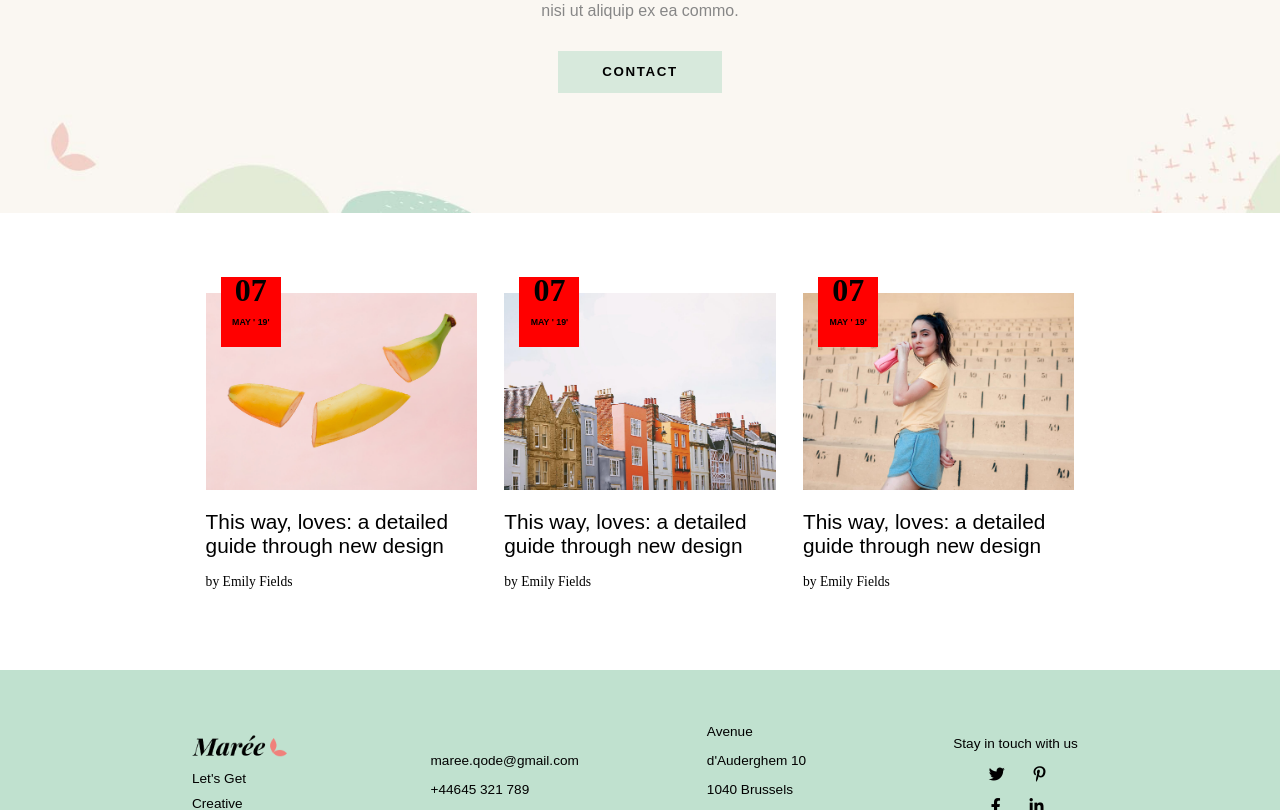
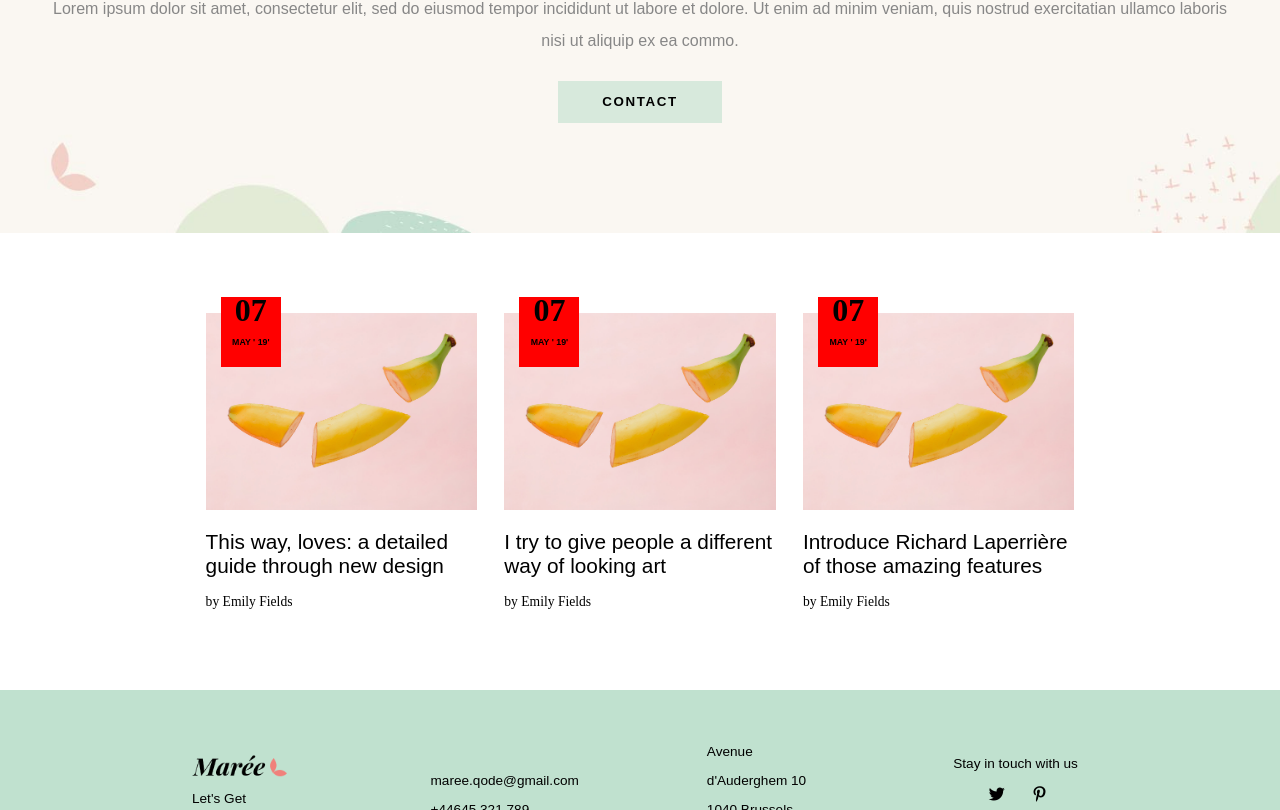
Before and after one commit to StefaniaSgreva/proj-html-vuejs, a Vue app: page / in a window 1280 px wide. Shown: the part 2509-3319 px from the top of the page. Built offline with nearby package versions, Linux system fonts and the light colour scheme; a web font is replaced by a local one.

Commit message:
added dynamically blog posts cards

```diff
--- a/src/assets/styles/main.scss
+++ b/src/assets/styles/main.scss
@@ -29,7 +29,7 @@ section{
     margin-bottom: 5rem;
 }
 h2{
-    font-size: 3rem;
+    font-size: 4rem;
     font-weight: lighter;
 }
 h3{
--- a/src/components/AppBlog.vue
+++ b/src/components/AppBlog.vue
@@ -3,8 +3,8 @@
         <div class="container">
             <div class="box">
                 <div class="row">
-
-                    <div class="card">
+                   <BlogPost v-for="(item,index) in posts" :key="index" :obj="item"/>
+                    <!-- <div class="card">
                         <div class="date">
                             <div class="day font-italic">07</div>
                             <div class="year">May ' 19'</div>
@@ -12,29 +12,7 @@
                         <img src="../assets/images/h-2-blog-img-1.jpg" alt="">
                         <h3>This way, loves: a detailed guide through new design</h3>
                         <div class="credits font-italic">by Emily Fields</div>
-                    </div>
-
-                    <div class="card">
-                        <div class="date">
-                            <div class="day font-italic">07</div>
-                            <div class="year">May ' 19'</div>
-                        </div>
-                        <img src="../assets/images/h-2-blog-img-2.jpg" alt="">
-                        <h3>This way, loves: a detailed guide through new design</h3>
-                        <div class="credits font-italic">by Emily Fields</div>
-                    </div>
-
-
-                    <div class="card">
-                        <div class="date">
-                            <div class="day font-italic">07</div>
-                            <div class="year">May ' 19'</div>
-                        </div>
-                        <img src="../assets/images/h-2-blog-img-3.jpg" alt="">
-                        <h3>This way, loves: a detailed guide through new design</h3>
-                        <div class="credits font-italic">by Emily Fields</div>
-                    </div>
-
+                    </div> -->
                 </div>
             </div>
         </div>
@@ -42,9 +20,18 @@
 </template>
 
 <script>
+import {blogPosts} from '../data/arrays'
+import BlogPost from './BlogPost.vue';
+
     export default {
-        name: 'AppBlog'
+    name: "AppBlog",
+    components: { BlogPost },
+    data(){
+        return {
+            posts: blogPosts,
+        }
     }
+}
 </script>
 
 <style lang="scss" scoped>
@@ -58,44 +45,6 @@
         width: 100%;
         @include dflex-center;
 
-        .card{
-                flex-basis: calc(100% / 3);
-                padding: 0 .85rem;
-                position: relative;
-
-                .date{
-                    height: 70px;
-                    width: 60px;
-                    background-color: red;
-                    position: absolute;
-                    top: -1rem;
-                    left: 1.8rem;
-
-                    .day{
-                        font-size: 2rem;
-                        text-align: center;
-                        margin-top: -.35rem;
-                    }
-                    .year{
-                        font-size: .55rem;
-                        font-weight: 700;
-                        text-align: center;
-                        text-transform: uppercase;
-                        padding-top: .55rem;
-                    }
-                }
-
-                h3{
-                    font-weight: 400;
-                    font-size: 1.3rem;
-                    margin: 1rem 0;
-                }
-
-                .credits{
-                    font-size: .85rem;
-                    font-weight: 500;
-                }
-        }
     }
 }
 </style>
--- a/src/components/AppWorkingProcess.vue
+++ b/src/components/AppWorkingProcess.vue
@@ -34,7 +34,7 @@ import ProcessComponent from './ProcessComponent.vue';
 }
 </script>
 
-<style lang="scss" scoped>
+<style lang="scss">
 @use '../assets/styles/partials/variables' as *;
 @use '../assets/styles/partials/mixins' as *;
 
--- /dev/null
+++ b/src/components/BlogPost.vue
@@ -0,0 +1,70 @@
+<template>
+    <div class="card">
+        <div class="date">
+            <div class="day font-italic">07</div>
+            <div class="year">May ' 19'</div>
+        </div>
+        <img :src="getImageURL(`h-2-blog-img-1.jpg`)" alt="blog post image">
+        <!-- <img :src="`/images/${ obj.imageName }.jpeg`" alt="blog post image"> -->
+        <h3>{{obj.title}}</h3>
+        <div class="credits font-italic">{{obj.credits}}</div>
+    </div>
+</template>
+
+<script>
+    export default {
+        name: 'BlogPost',
+        props:[
+
+            'obj'
+        ],
+        methods:{
+            getImageURL: function (imgPath) {
+                return new URL(`../assets/images/${imgPath}`, import.meta.url).href;
+                }
+
+        }
+    }
+</script>
+
+<style lang="scss" scoped>
+@use '../assets/styles/partials/variables' as *;
+@use '../assets/styles/partials/mixins' as *;
+    .card{
+        flex-basis: calc(100% / 3);
+        padding: 0 .85rem;
+        position: relative;
+            .date{
+                height: 70px;
+                width: 60px;
+                background-color: red;
+                position: absolute;
+                top: -1rem;
+                left: 1.8rem;
+
+                .day{
+                    font-size: 2rem;
+                    text-align: center;
+                    margin-top: -.35rem;
+                }
+                .year{
+                    font-size: .55rem;
+                    font-weight: 700;
+                    text-align: center;
+                    text-transform: uppercase;
+                    padding-top: .55rem;
+                }
+            }
+
+            h3{
+                font-weight: 400;
+                font-size: 1.3rem;
+                margin: 1rem 0;
+            }
+
+            .credits{
+                font-size: .85rem;
+                font-weight: 500;
+            }
+    }
+</style>
--- a/src/data/arrays.js
+++ b/src/data/arrays.js
@@ -59,39 +59,35 @@ const footerMenu = [
 ];
 const process = [
     {
-        src: "../assets/images/",
         title: "First there is an idea",
         text: "Lorem ipsum dolor sit, conetu adipisc sed be et ore aliqua pleasure itself.",
     },
     {
-        src: "../assets/images/",
         title: "Then we talk about",
         text: "Lorem ipsum dolor sit, conetu adipisc sed be et ore aliqua pleasure itself.",
     },
     {
-        src: "../assets/images/",
         title: "And we think about",
         text: "Lorem ipsum dolor sit, conetu adipisc sed be et ore aliqua pleasure itself.",
     },
     {
-        src: "../assets/images/",
         title: "So we draw along",
         text: "Lorem ipsum dolor sit, conetu adipisc sed be et ore aliqua pleasure itself.",
     }
 ];
 const blogPosts = [
     {
-        src: "../assets/images/h-2-blog-img-1.jpg",
+        imageName: "h-2-blog-img-1",
         title: "This way, loves: a detailed guide through new design",
         credits: "by Emily Fields"
     },
     {
-        src: "../assets/images/h-2-blog-img-2.jpg",
+        imageName: "h-2-blog-img-2",
         title: "I try to give people a different way of looking art",
         credits: "by Emily Fields"
     },
     {
-        src: "../assets/images/h-2-blog-img-3.jpg",
+        imageName: "h-2-blog-img-3",
         title: "Introduce Richard Laperrière of those amazing features",
         credits: "by Emily Fields"
     }
```
